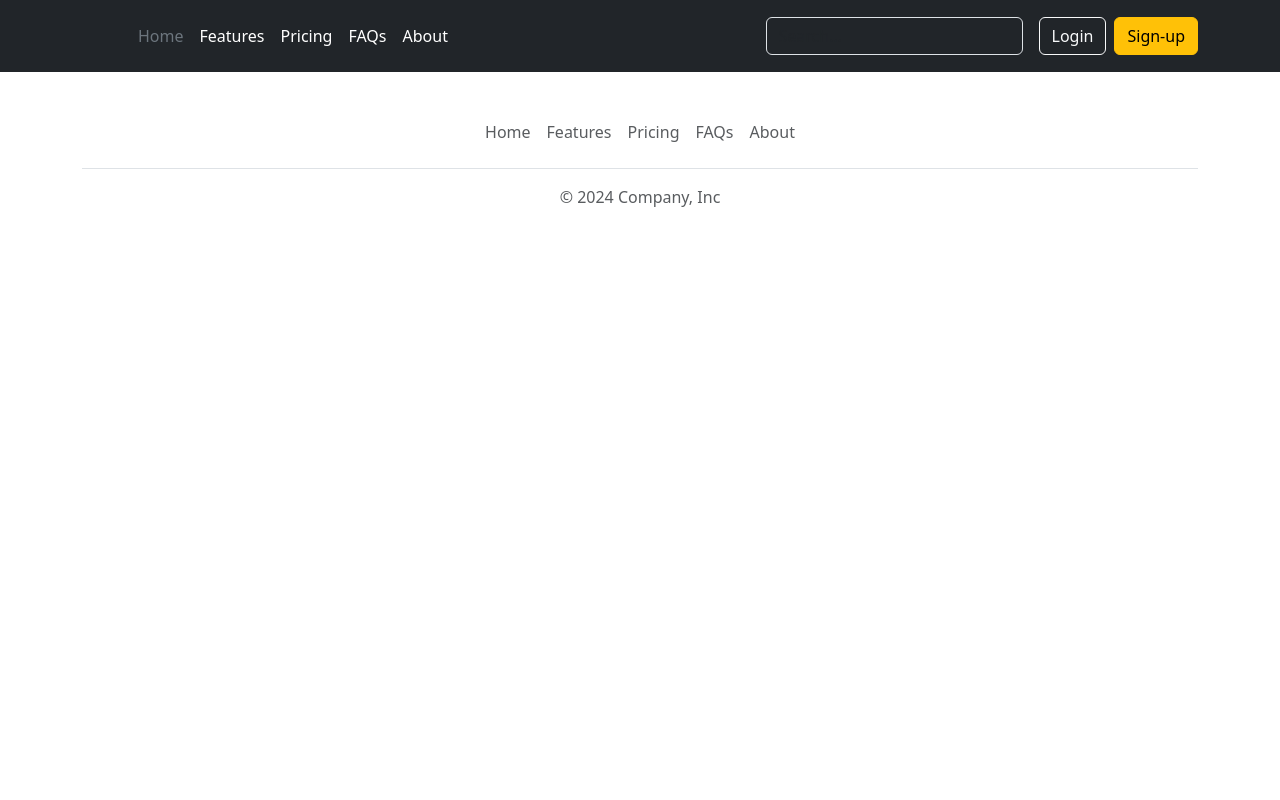
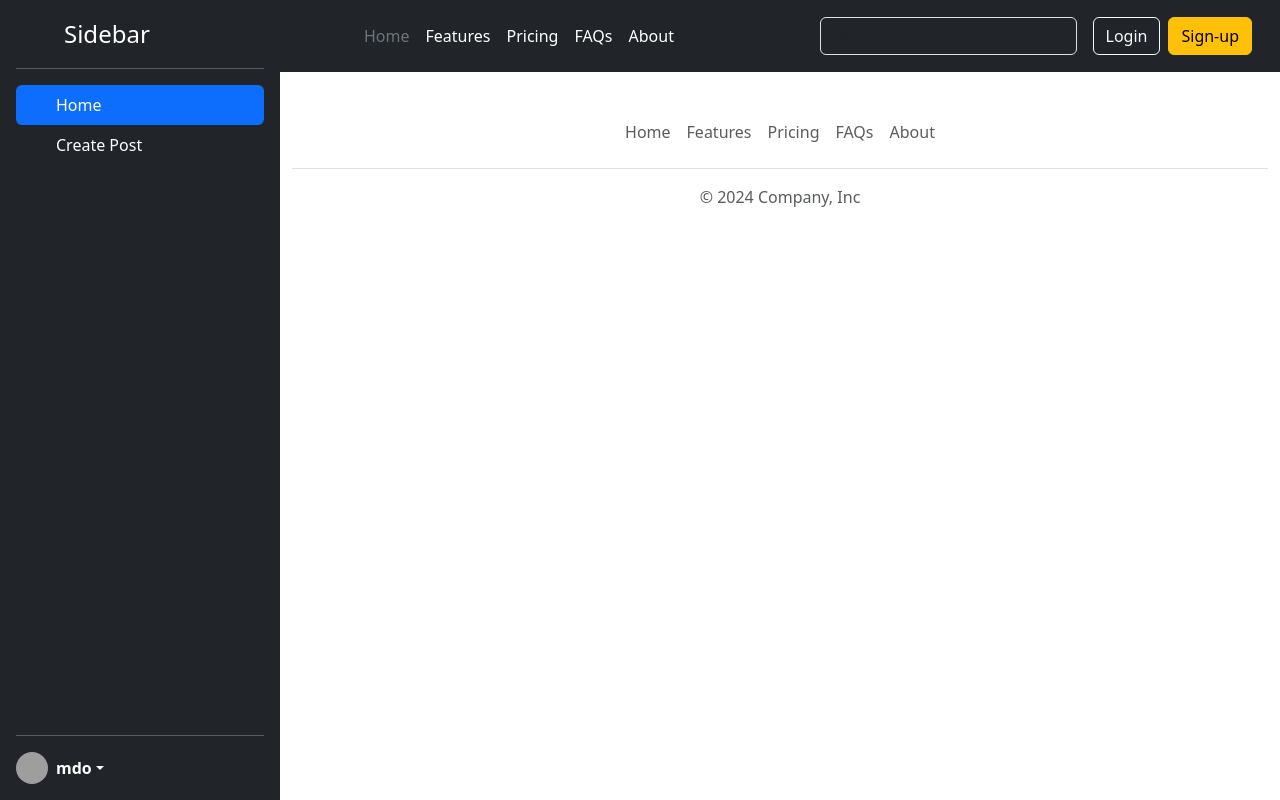
Before and after one commit to sarojmaharjan561/socialme, a React (Vite) app: page / in a window 1280 px wide. Built offline with nearby package versions, Linux system fonts and the light colour scheme; grey boxes are pictures that could not be loaded.

Commit message:
added sidebar component

```diff
--- a/src/App.css
+++ b/src/App.css
@@ -1,42 +1,11 @@
-/* #root {
-	max-width: 1280px;
-	margin: 0 auto;
-	padding: 2rem;
-	text-align: center;
+.app-container {
+	display: flex;
 }
 
-.logo {
-	height: 6em;
-	padding: 1.5em;
-	will-change: filter;
-	transition: filter 300ms;
-}
-.logo:hover {
-	filter: drop-shadow(0 0 2em #646cffaa);
-}
-.logo.react:hover {
-	filter: drop-shadow(0 0 2em #61dafbaa);
+.content {
+	width: 100%;
 }
 
-@keyframes logo-spin {
-	from {
-		transform: rotate(0deg);
-	}
-	to {
-		transform: rotate(360deg);
-	}
+.sidebar {
+	min-height: 800px;
 }
-
-@media (prefers-reduced-motion: no-preference) {
-	a:nth-of-type(2) .logo {
-		animation: logo-spin infinite 20s linear;
-	}
-}
-
-.card {
-	padding: 2em;
-}
-
-.read-the-docs {
-	color: #888;
-} */
--- a/src/App.jsx
+++ b/src/App.jsx
@@ -5,15 +5,19 @@ import './App.css';
 import 'bootstrap/dist/css/bootstrap.min.css';
 import Header from './components/Header';
 import Footer from './components/Footer';
+import Sidebar from './components/Sidebar';
 
 function App() {
 	//   const [count, setCount] = useState(0)
 
 	return (
-		<>
-			<Header></Header>
-			<Footer></Footer>
-		</>
+		<div className="app-container">
+			<Sidebar></Sidebar>
+			<div className="content">
+				<Header></Header>
+				<Footer></Footer>
+			</div>
+		</div>
 	);
 }
 
--- /dev/null
+++ b/src/components/Sidebar.jsx
@@ -0,0 +1,82 @@
+const Sidebar = () => {
+	return (
+		<div
+			className="d-flex flex-column flex-shrink-0 p-3 text-bg-dark sidebar"
+			style={{ width: '280px' }}
+		>
+			<a
+				href="/"
+				className="d-flex align-items-center mb-3 mb-md-0 me-md-auto text-white text-decoration-none"
+			>
+				<svg className="bi pe-none me-2" width="40" height="32">
+					<use xlinkHref="#bootstrap"></use>
+				</svg>
+				<span className="fs-4">Sidebar</span>
+			</a>
+			<hr />
+			<ul className="nav nav-pills flex-column mb-auto">
+				<li className="nav-item">
+					<a href="#" className="nav-link active" aria-current="page">
+						<svg className="bi pe-none me-2" width="16" height="16">
+							<use xlinkHref="#home"></use>
+						</svg>
+						Home
+					</a>
+				</li>
+				<li>
+					<a href="#" className="nav-link text-white">
+						<svg className="bi pe-none me-2" width="16" height="16">
+							<use xlinkHref="#speedometer2"></use>
+						</svg>
+						Create Post
+					</a>
+				</li>
+			</ul>
+			<hr />
+			<div className="dropdown">
+				<a
+					href="#"
+					className="d-flex align-items-center text-white text-decoration-none dropdown-toggle"
+					data-bs-toggle="dropdown"
+					aria-expanded="false"
+				>
+					<img
+						src="https://github.com/mdo.png"
+						alt=""
+						width="32"
+						height="32"
+						className="rounded-circle me-2"
+					/>
+					<strong>mdo</strong>
+				</a>
+				<ul className="dropdown-menu dropdown-menu-dark text-small shadow">
+					<li>
+						<a className="dropdown-item" href="#">
+							New project...
+						</a>
+					</li>
+					<li>
+						<a className="dropdown-item" href="#">
+							Settings
+						</a>
+					</li>
+					<li>
+						<a className="dropdown-item" href="#">
+							Profile
+						</a>
+					</li>
+					<li>
+						<hr className="dropdown-divider" />
+					</li>
+					<li>
+						<a className="dropdown-item" href="#">
+							Sign out
+						</a>
+					</li>
+				</ul>
+			</div>
+		</div>
+	);
+};
+
+export default Sidebar;
```
